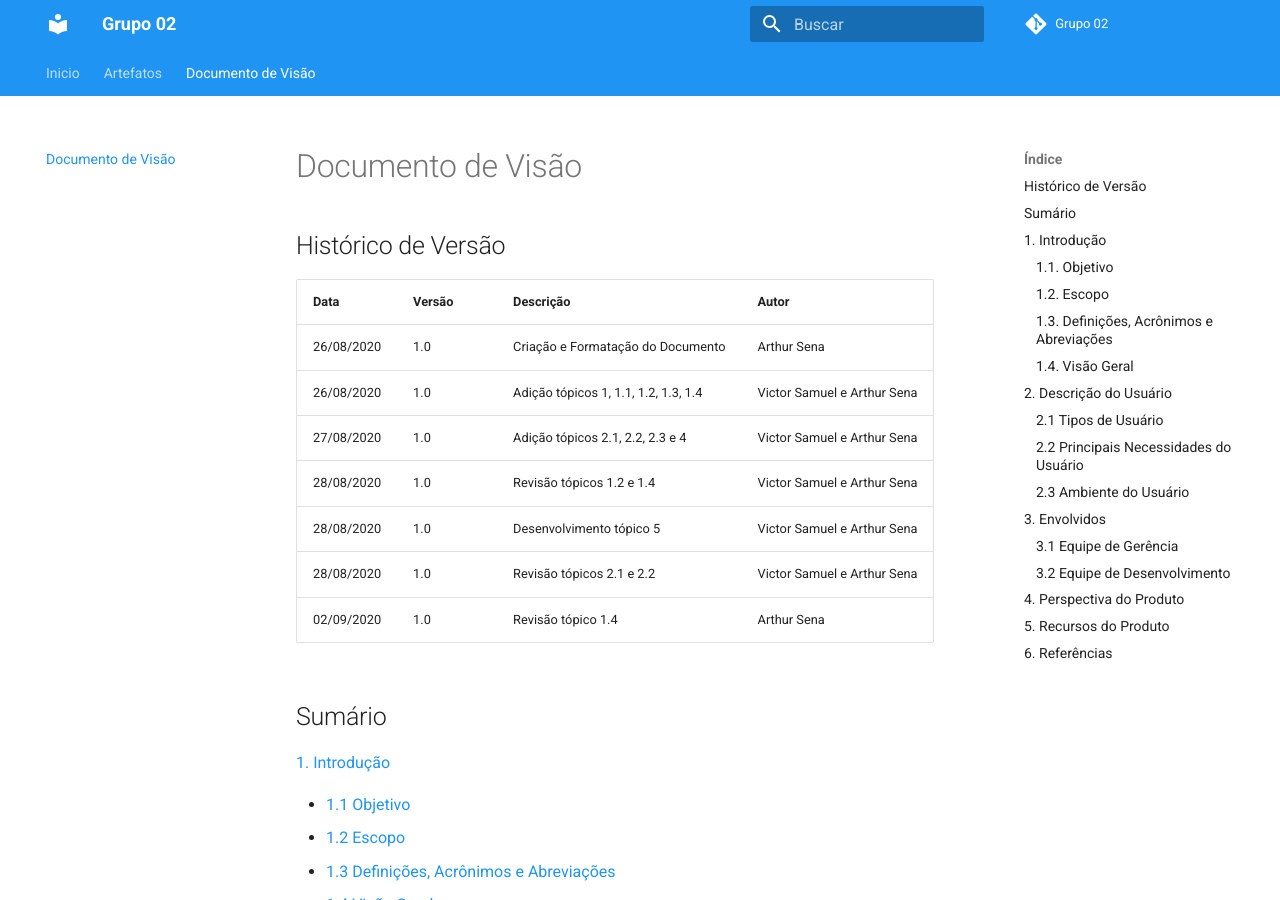
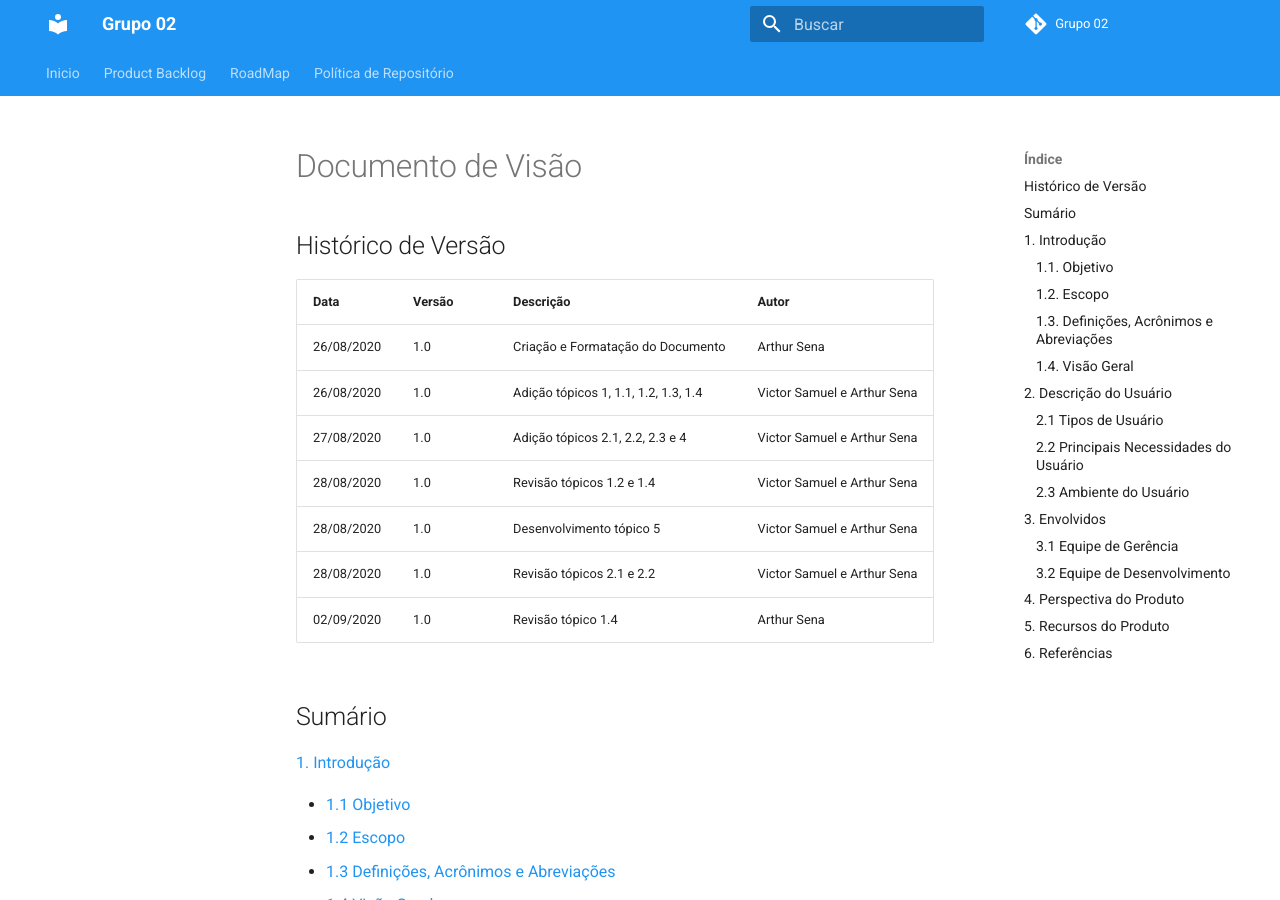
Before and after one commit to fga-eps-mds/2020.1-GaiaDex-wiki, an MkDocs documentation site: the page built from docs/vision_document/vision_document.md, in a window 1280 px wide and 900 px high. Built offline with MkDocs 1.6.1 and Material for MkDocs 9.7.7, drawn with Linux system fonts in a browser that asks for light colours; comment, search, counter and statistics services are not loaded; old or Windows-style settings are respelled for this version of MkDocs.

Commit message:
Fix conflict with develop branch

```diff
--- a/mkdocs.yml
+++ b/mkdocs.yml
@@ -31,9 +31,9 @@ pages:
   - Inicio: index.md
 nav:
   - Inicio: index.md
-  - Artefatos:
-    - RoadMap: roadmap/roadmap.md
-  - Documento de Visão: vision_document/vision_document.md
+  - Product Backlog: product_backlog/product_backlog.md
+  - RoadMap: roadmap/roadmap.md
+  - Política de Repositório: repository_politics/repository_politics.md
 
 # Style
 extra_css:
```
